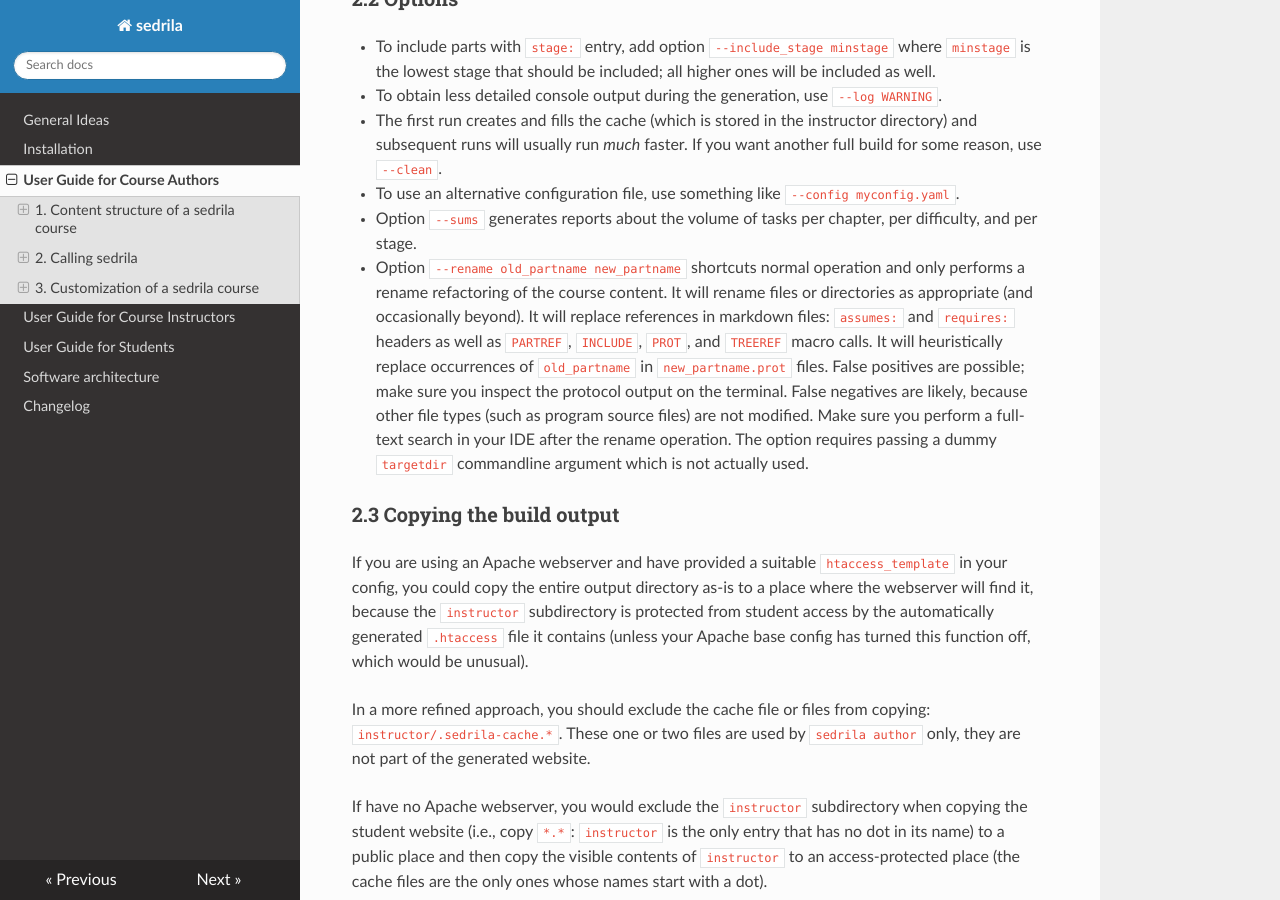
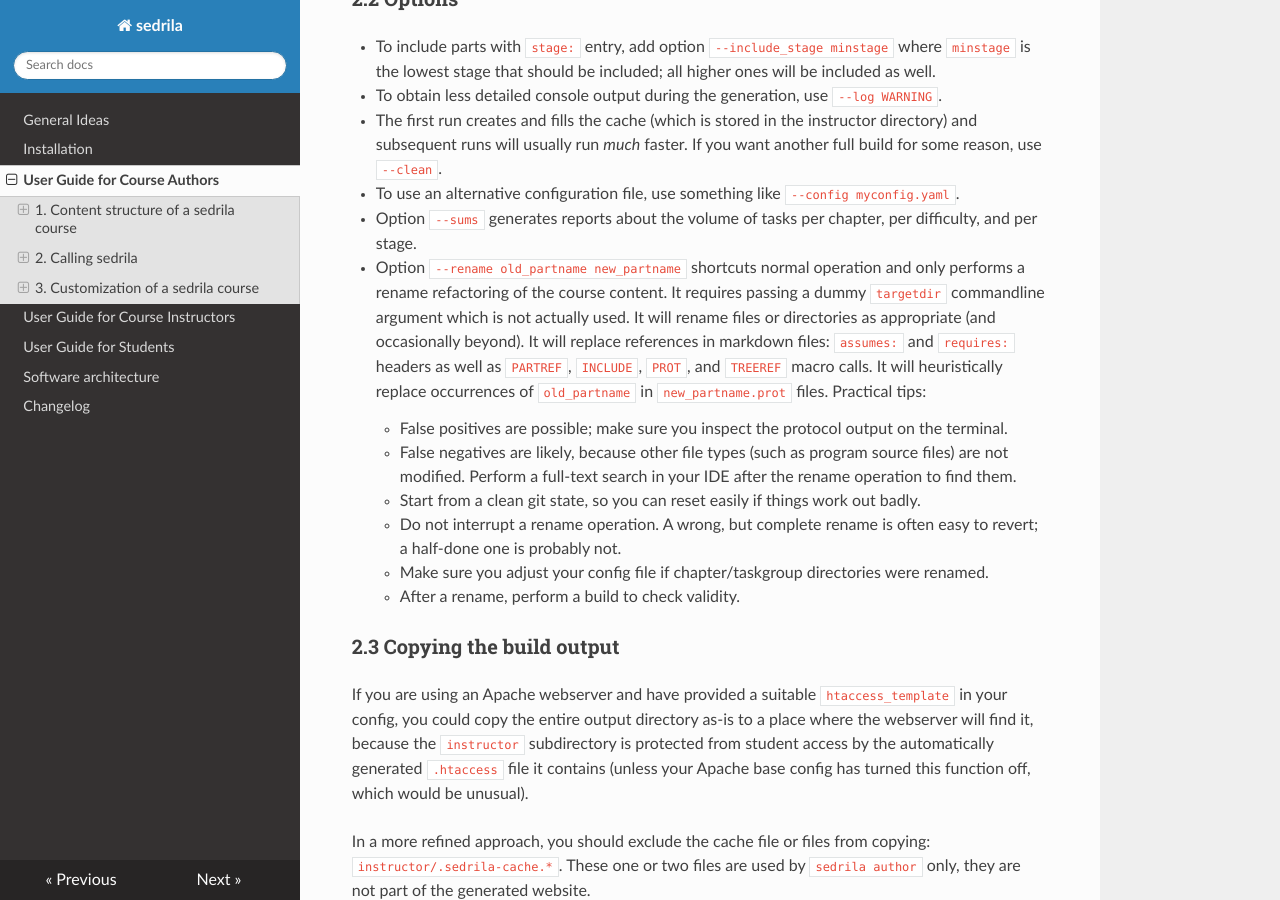
Before and after one commit to fubinf/sedrila, an MkDocs documentation site: the page built from docs/authors.md, in a window 1280 px wide and 900 px high, scrolled down 16636 px. Built offline with MkDocs 1.6.1, drawn with Linux system fonts in a browser that asks for light colours; nearby versions of some CDN libraries.

Commit message:
authors.md: add practice hints for --rename option

```diff
--- a/docs/authors.md
+++ b/docs/authors.md
@@ -821,15 +821,22 @@ Both versions will by default exclude all tasks, taskgroups, and chapters that h
   per difficulty, and per stage.
 - Option `--rename old_partname new_partname` shortcuts normal operation and only performs a
   rename refactoring of the course content.
+  It requires passing a dummy `targetdir` commandline argument which is not actually used.
   It will rename files or directories as appropriate (and occasionally beyond).
   It will replace references in markdown files:
   `assumes:` and `requires:` headers as well as `PARTREF`, `INCLUDE`, `PROT`, and `TREEREF`
   macro calls.
   It will heuristically replace occurrences of `old_partname` in `new_partname.prot` files.
-  False positives are possible; make sure you inspect the protocol output on the terminal.
-  False negatives are likely, because other file types (such as program source files) are not modified.
-  Make sure you perform a full-text search in your IDE after the rename operation.
-  The option requires passing a dummy `targetdir` commandline argument which is not actually used.
+  Practical tips:
+
+    - False positives are possible; make sure you inspect the protocol output on the terminal.
+    - False negatives are likely, because other file types (such as program source files) are not modified.
+      Perform a full-text search in your IDE after the rename operation to find them.
+    - Start from a clean git state, so you can reset easily if things work out badly.
+    - Do not interrupt a rename operation. A wrong, but complete rename is often easy to revert;
+      a half-done one is probably not.
+    - Make sure you adjust your config file if chapter/taskgroup directories were renamed.
+    - After a rename, perform a build to check validity.
 
 ### 2.3 Copying the build output
 
```
